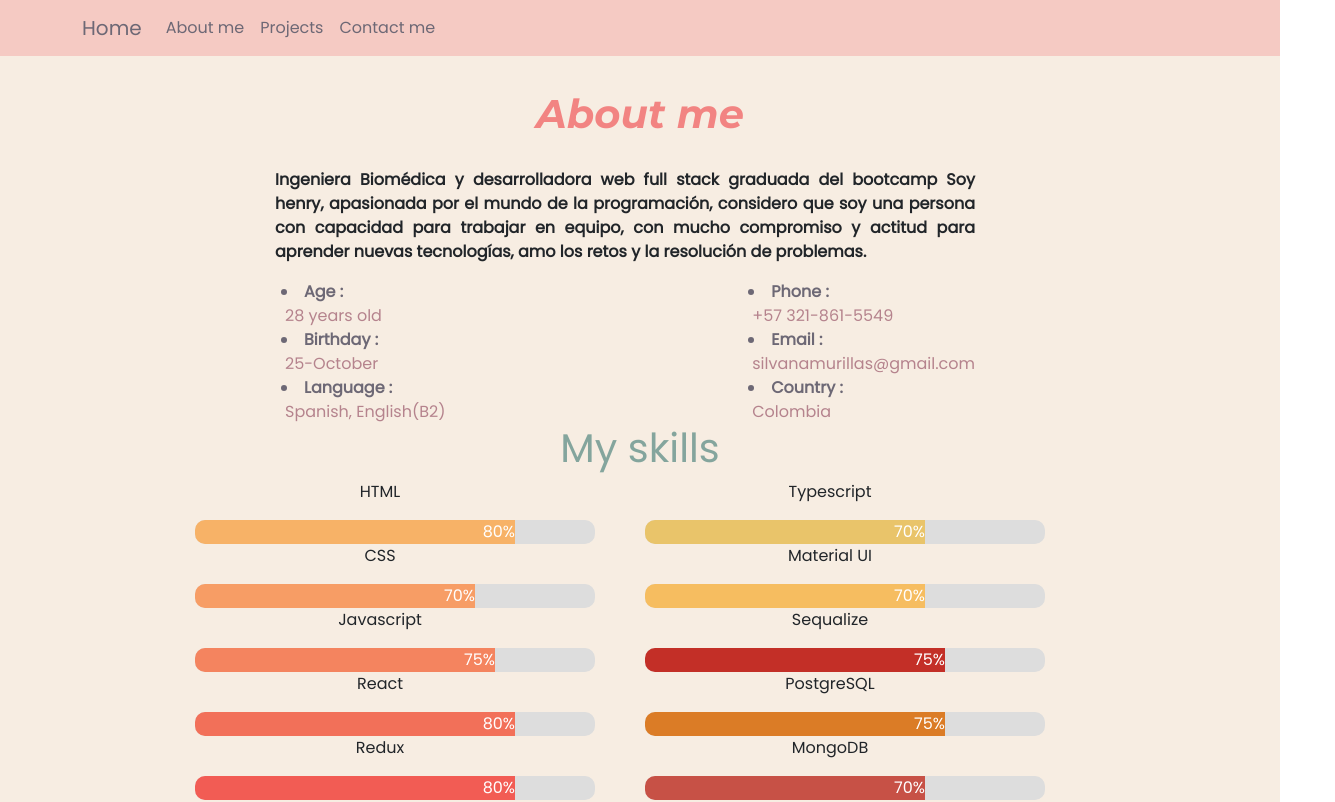
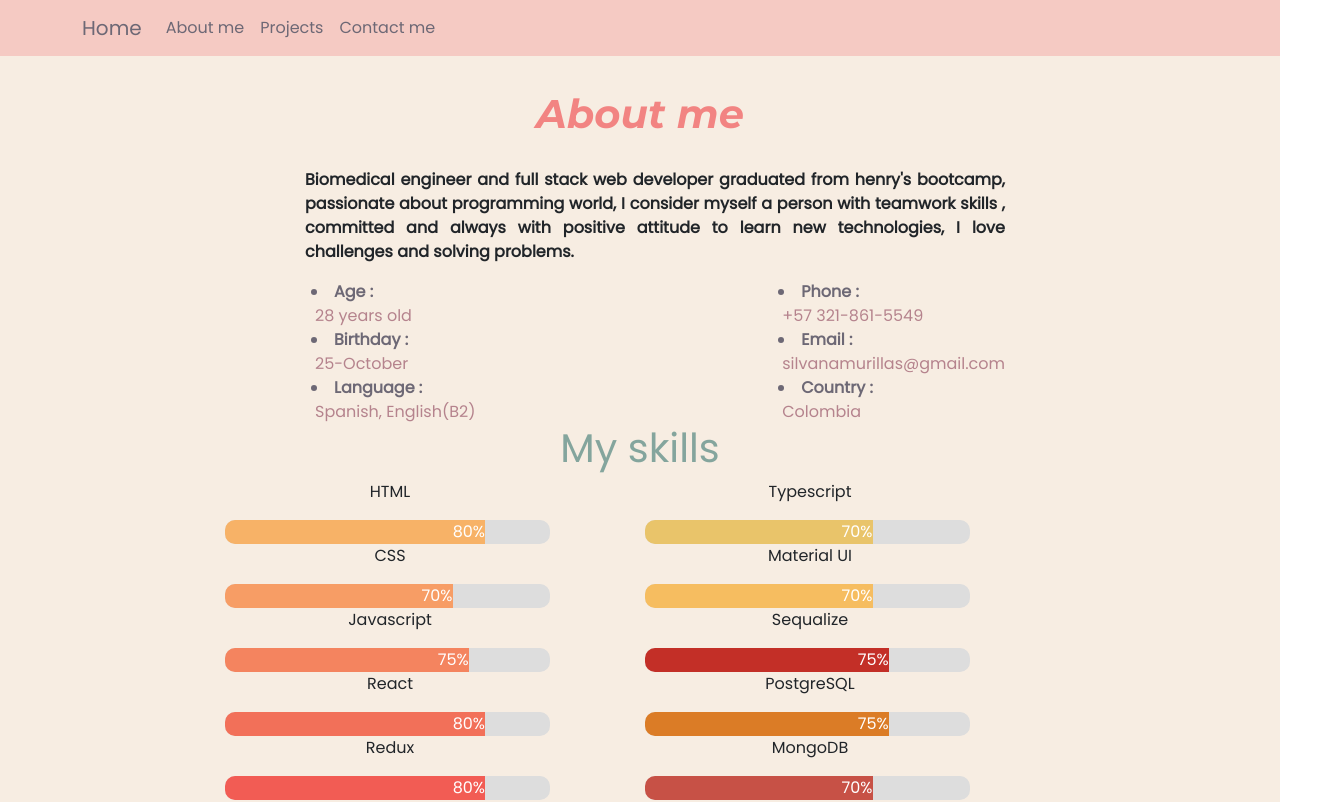
Before and after one commit to Silvana-Murillas/silvana.github.io, a React (Create React App) app: page /about in a window 1280 px wide. Shown: the top 802 px of the page, 1335 px wide, since content can reach past the window. Built offline with nearby package versions, Linux system fonts and the light colour scheme.

Commit message:
cambios porfolio

```diff
--- a/src/components/About.css
+++ b/src/components/About.css
@@ -1,4 +1,4 @@
-@media (min-width: 390px) {
+@media (min-width: 360px) {
     #divs {
         display: flex;
         justify-content: center;
@@ -10,15 +10,15 @@
         color: #f28482;
         font-family: 'Montserrat';
         font-weight: bold;
-        margin-right: 270px;
+        margin-right: 290px;
     }
     .skillsTitle {
         color: #84a59d;
         margin-top: 70;
-        margin-right: 270px;
+        margin-right: 290px;
     }
     .about {
-        margin-left: 25px;
+        margin-left: 5px;
         width: 350px;
         text-align: justify;
         margin-top: 30px;
@@ -50,7 +50,7 @@
     .p {
         margin-top: 30;
         text-align: 'start';
-        margin-left: 80px;
+        margin-left: 60px;
         width: 150px;
     }
     .containers {
@@ -61,12 +61,12 @@
         margin-left: -30px;
     }
     .div2 {
-        width: 160px;
+        width: 130px;
         margin-right: 100px;
         margin-left: 45px;
     }
     .div3 {
-        width: 160px;
+        width: 130px;
         margin-right: 500px;
         margin-left: 40px;
     }
--- a/src/components/About.jsx
+++ b/src/components/About.jsx
@@ -10,12 +10,12 @@ function About() {
                 <h1 class="aboutTitle">About me </h1>
                 <div class="about">
                     <p>
-                        Ingeniera Biomédica y desarrolladora web full stack
-                        graduada del bootcamp Soy henry, apasionada por el mundo
-                        de la programación, considero que soy una persona con
-                        capacidad para trabajar en equipo, con mucho compromiso
-                        y actitud para aprender nuevas tecnologías, amo los
-                        retos y la resolución de problemas.
+                        Biomedical engineer and full stack web developer
+                        graduated from henry's bootcamp, passionate about
+                        programming world, I consider myself a person with
+                        teamwork skills , committed and always with positive
+                        attitude to learn new technologies, I love challenges
+                        and solving problems.
                     </p>
                     <div class="personal">
                         <div class="personalinfo">
--- a/src/components/Contact.css
+++ b/src/components/Contact.css
@@ -79,7 +79,7 @@
     margin-left: 120px;
 } */
 
-@media (min-width: 390px) {
+@media (min-width: 360px) {
     .main {
         margin-top: 100px;
         background: #f7ede2;
--- a/src/components/Contact.jsx
+++ b/src/components/Contact.jsx
@@ -5,7 +5,24 @@ import './Contact.css';
 function Contact() {
     const [state, handleSubmit] = useForm('xeqweqey');
     if (state.succeeded) {
-        return <div>Thanks for Sending a message!!</div>;
+        return (
+            <div style={{ marginTop: '100px' }}>
+                {' '}
+                <NavB />{' '}
+                <h2
+                    style={{
+                        fontFamily: 'Poppins',
+                        fontSize: '20px',
+                        color: '#F28482',
+                        fontWeight: 'bold',
+                        marginTop: 10,
+                    }}
+                >
+                    {' '}
+                    Message sent!
+                </h2>
+            </div>
+        );
     }
     return (
         <div class="div">
@@ -27,6 +44,7 @@ function Contact() {
                         <img
                             src="icons8-secured-letter-50.png"
                             style={{ marginTop: 15 }}
+                            alt="email"
                         />
                         <h2
                             style={{
@@ -56,6 +74,7 @@ function Contact() {
                         <img
                             src="icons8-phone-40.png"
                             style={{ marginTop: 15 }}
+                            alt="phone"
                         />
                         <h2
                             style={{
@@ -85,6 +104,7 @@ function Contact() {
                         <img
                             src="icons8-place-marker-50.png"
                             style={{ marginTop: 15 }}
+                            alt="location"
                         />{' '}
                         <h2
                             style={{
--- a/src/components/Home.css
+++ b/src/components/Home.css
@@ -1,4 +1,4 @@
-@media (min-width: 390px) {
+@media (min-width: 360px) {
     .divContainer {
         display: flex;
         align-items: flex-start;
--- a/src/components/Home.jsx
+++ b/src/components/Home.jsx
@@ -8,7 +8,11 @@ function Home() {
         <div class="divContainer">
             <NavB />
             <div class="divComplete">
-                <img src="20221219_163610-removebg-preview.png" class="img" />
+                <img
+                    src="20221219_163610-removebg-preview.png"
+                    class="img"
+                    alt="silvana"
+                />
                 <div class="divContain">
                     <h1 style={{ fontFamily: 'Poppins' }}>Hi, my name is </h1>
                     <h1
--- a/src/components/Projects.css
+++ b/src/components/Projects.css
@@ -1,4 +1,4 @@
-@media (min-width: 390px) {
+@media (min-width: 360px) {
     .div {
         display: flex;
         align-items: flex-start;
--- a/src/components/Projects.jsx
+++ b/src/components/Projects.jsx
@@ -29,6 +29,7 @@ function Projects() {
                                 <img
                                     src="nabijash.png"
                                     style={{ width: '100%' }}
+                                    alt="nabijash"
                                 ></img>
                             </div>
                         </a>
@@ -54,6 +55,7 @@ function Projects() {
                                 <img
                                     src="PIFOOD.png"
                                     style={{ width: '100%' }}
+                                    alt="food pi"
                                 ></img>
                             </div>
                         </a>
```
Also changed, not shown: 1 other file (tests, documents, lock files or other folders).
